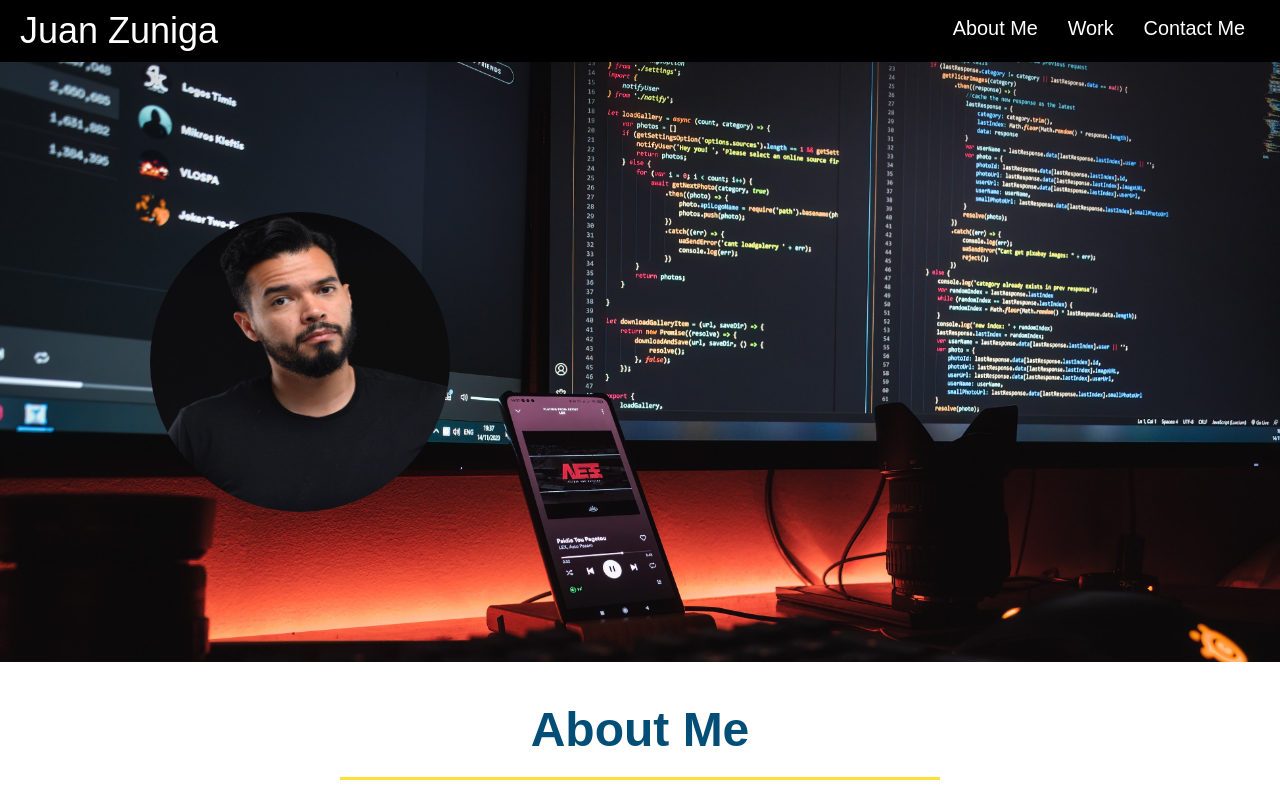
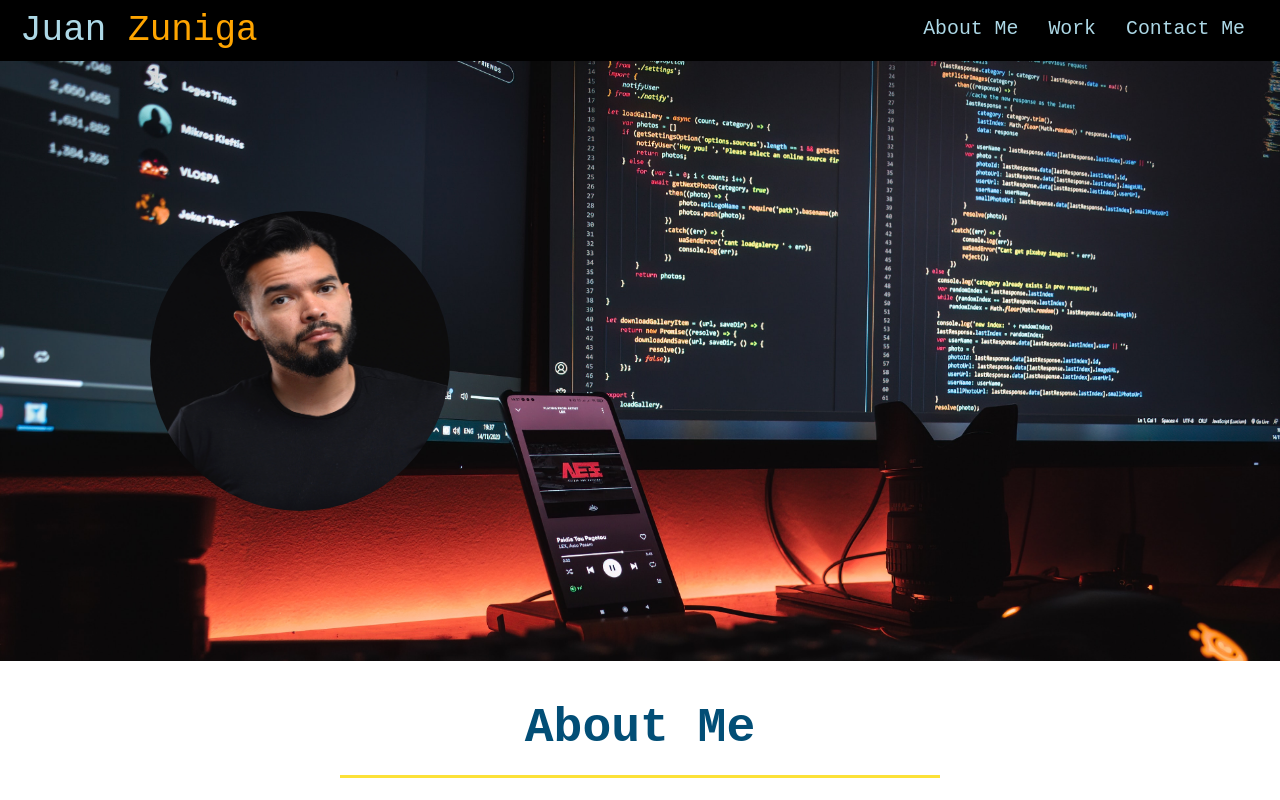
Before and after one commit to juanestuniga/professional-portfolio, a plain HTML site: page index.html in a window 1280 px wide. Shown: the top 800 px of the page. Drawn offline with Linux system fonts and the light colour scheme.

Commit message:
add grid to my work and change font.

```diff
--- a/assets/style.css
+++ b/assets/style.css
@@ -11,7 +11,7 @@
 /* body of the html*/
 body {
     color: var(--tertiary-color);
-    font-family: Arial, Helvetica, sans-serif;
+    font-family: 'Courier New', Courier, monospace;
 }
 /* apply styles to <header> */
 header {
@@ -29,7 +29,10 @@ header {
 }
 header a{
    text-decoration:none;
-    color: white
+    color: lightblue;
+}
+header span {
+    color: orange;
 }
 header nav{
     margin: 7px 0;
@@ -47,7 +50,7 @@ header nav ul li a {
     font-size: 1.55vw;
 }
 header nav ul li a:hover {
-    background: white;
+    background: tomato;
     color: var(--secondary-color);
     border-radius: 15px;
     text-shadow: none;
@@ -194,7 +197,7 @@ width: 100%:
      padding: 40px;
   }
   .contact h2{
-      color: white;
+      color: tomato;
   }
 
   .contact-info div{
--- a/index.html
+++ b/index.html
@@ -10,7 +10,7 @@
 <!-- navigation-->
     <header>
            <h1>
-              <a href="/">Juan Zuniga</a>
+              <a href="/">Juan <span>Zuniga</span>
             </h1>
            <nav>
                <!--Unordered list element-->
@@ -45,7 +45,7 @@
         </div>
 </section>
 <!-- "My Work" -->
-
+<section id="my-work">
 <div class="grid-container">
     <div class="item1">Item1</div>
     <div class="item2">Item2</div>
@@ -53,7 +53,7 @@
     <div class="item4">Item4</div>
     <div class="item5">Item5</div>
   </div>
-
+</section>
 <!--"Reach Out" Section-->
 <section id="reach-out" class="contact">
     <div class="flex-row">
```
